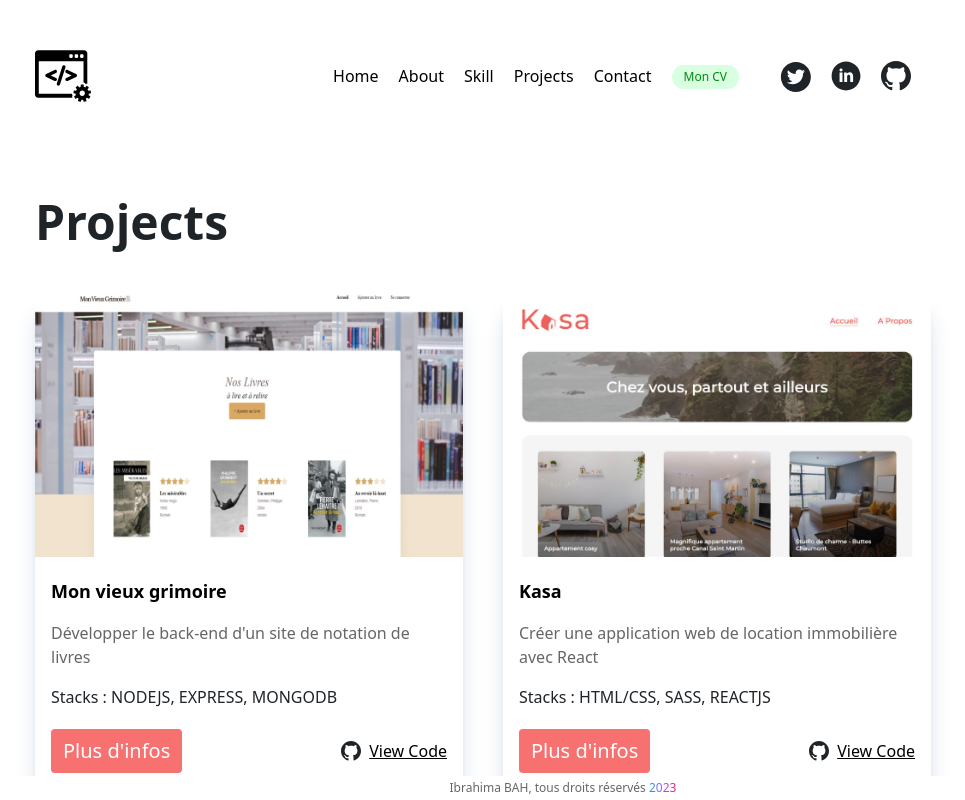
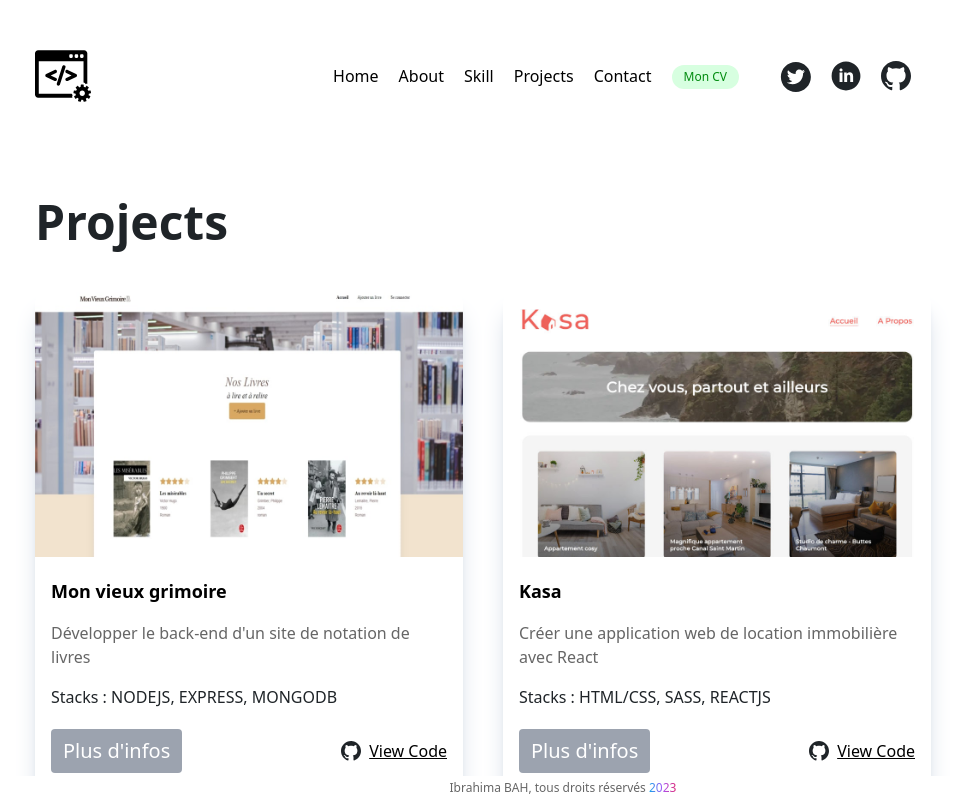
Before and after one commit to ibrasunu/mon-portefolio, a React (Create React App) app: page /projects in a window 1280 px wide. Shown: the top 800 px of the page, without its empty margins (157-1122 px from the left). Built offline with nearby package versions, Linux system fonts and the light colour scheme.

Commit message:
files updated

```diff
--- a/src/Components/Modal.js
+++ b/src/Components/Modal.js
@@ -8,7 +8,7 @@ function Modal({
     previewLink,
 }) {
     const handleOnClose = (e) => {
-        if (e.target.id === "container") onClose();
+        if (e.target.id === ("container") || ("closecross")) onClose();
     };
     if (!visible) return null;
     return (
@@ -21,7 +21,7 @@ function Modal({
                     <h1 class="text-xl font-semibold text-red-900 dark:text-white">
                         {title}
                     </h1>
-                    {/* <button
+                    <button id="closecross"
                             type="button"
                             class="text-gray-400 bg-transparent hover:bg-gray-200 hover:text-gray-900 rounded-lg text-sm w-8 h-8 ms-auto inline-flex justify-center items-center dark:hover:bg-gray-600 dark:hover:text-white"
                             data-modal-hide="default-modal">
@@ -40,7 +40,7 @@ function Modal({
                                 />
                             </svg>
                             <span class="sr-only">Close modal</span>
-                        </button> */}
+                        </button>
                 </div>
 
                 <div class="p-4 md:p-5 space-y-4">
@@ -59,7 +59,7 @@ function Modal({
                 </div>
 
                 <div class="flex items-center p-4 md:p-5 border-t border-gray-200 rounded-b dark:border-gray-600">
-                    <button
+                    {/* <button
                         data-modal-hide="default-modal"
                         type="button"
                         class="text-white bg-blue-700 hover:bg-blue-800 focus:ring-4 focus:outline-none focus:ring-blue-300 font-medium rounded-lg text-sm px-5 py-2.5 text-center dark:bg-blue-600 dark:hover:bg-blue-700 dark:focus:ring-blue-800">
@@ -70,7 +70,7 @@ function Modal({
                             className="underline pl-2 font-light dark:text-white">
                             Live Preview
                         </a>
-                    </button>
+                    </button> */}
                     {/* <button
                             data-modal-hide="default-modal"
                             type="button"
--- a/src/Components/Project.js
+++ b/src/Components/Project.js
@@ -22,7 +22,7 @@ function Project({ title, image, description, techstack, contexte, problematique
             >
               Live Preview
             </a> */}
-              <button onClick={() => setShowModal(true)} className="bg-red-400 text-white px-3 py-2 rounded hover:scale-95 transition text-xl">Plus d'infos</button>
+              <button onClick={() => setShowModal(true)} className="bg-gray-400 text-white px-3 py-2 rounded hover:scale-95 transition text-xl">Plus d'infos</button>
           </div>
 
           <div className="flex items-center">
```
Also changed, not shown: src/assets/projects/project6.jpg.
